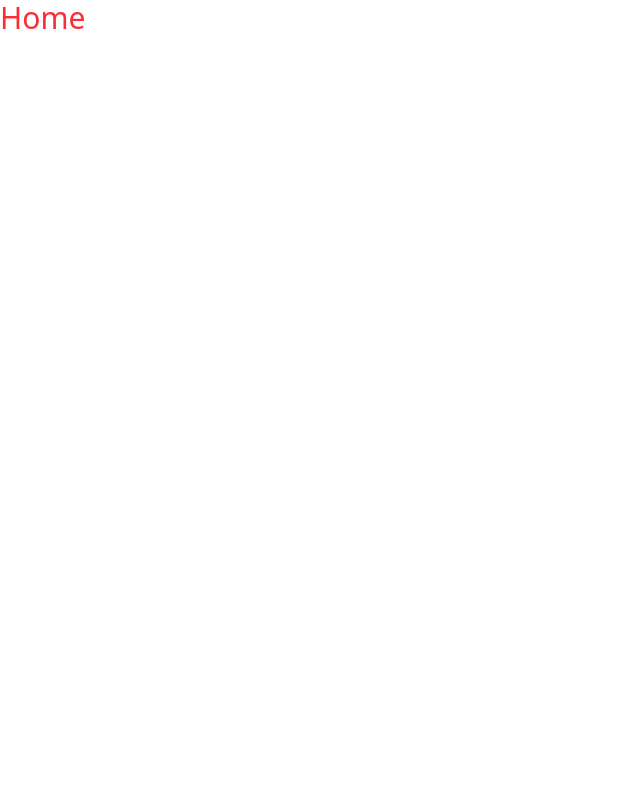
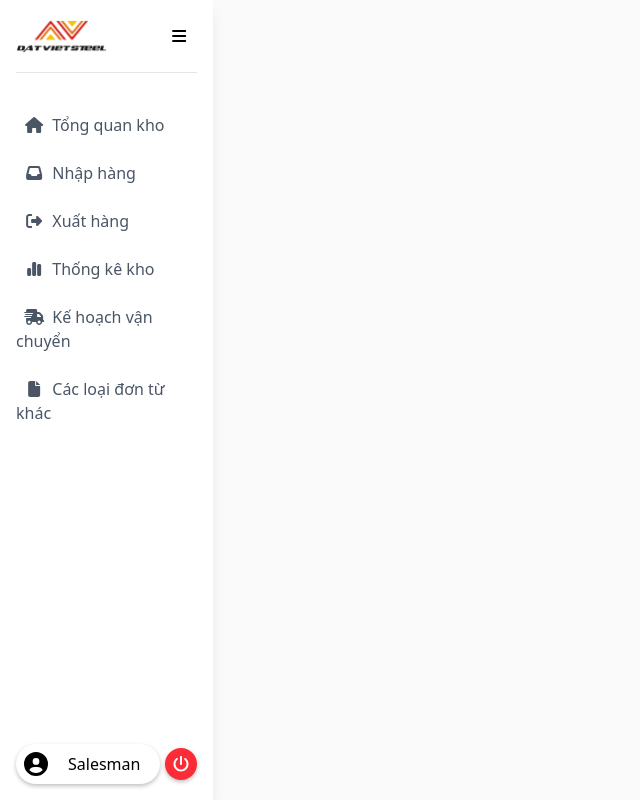
Before and after one commit to swp-wms/wms-fe, a React (Vite) app: page / in a window 1280 px wide. Shown: the whole page, without its empty margins (0-640 px from the left). Built offline with nearby package versions, Linux system fonts and the light colour scheme.

Commit message:
add:sidebar

```diff
--- a/package.json
+++ b/package.json
@@ -11,6 +11,11 @@
   },
   "dependencies": {
     "@emotion/react": "^11.14.0",
+    "@fortawesome/fontawesome-svg-core": "^6.7.2",
+    "@fortawesome/free-brands-svg-icons": "^6.7.2",
+    "@fortawesome/free-regular-svg-icons": "^6.7.2",
+    "@fortawesome/free-solid-svg-icons": "^6.7.2",
+    "@fortawesome/react-fontawesome": "^0.2.2",
     "@mantine/core": "^8.0.1",
     "@mantine/hooks": "^8.0.1",
     "@tailwindcss/vite": "^4.1.7",
--- a/src/App.jsx
+++ b/src/App.jsx
@@ -2,6 +2,7 @@ import React from 'react';
 import { Routes, Route } from 'react-router-dom';
 import Home from './pages/Home';
 import Login from './pages/Login';
+
 
 function App() {
   return (
--- /dev/null
+++ b/src/components/common/header.jsx
@@ -0,0 +1,14 @@
+import React from "react";
+import Sidebar from "./sidebar";
+
+const Header = () => {
+  return (
+    <section className="">
+      <div>
+        <Sidebar/>
+      </div>
+    </section>
+  );
+};
+
+export default Header;
--- /dev/null
+++ b/src/components/common/sidebar.jsx
@@ -0,0 +1,102 @@
+import React from "react";
+import { Link } from "react-router-dom";
+import { FontAwesomeIcon } from "@fortawesome/react-fontawesome";
+import {
+  faBars,
+  faHouse,
+  faInbox,
+  faRightFromBracket,
+  faChartSimple,
+  faTruckFast,
+  faFile,
+  faCircleUser,
+  faPowerOff,
+} from "@fortawesome/free-solid-svg-icons";
+
+const sideElement = [
+  {
+    id: 1,
+    icon: faHouse,
+    path: "/tong-quan-kho",
+    name: "Tổng quan kho",
+  },
+  {
+    id: 2,
+    icon: faInbox,
+    path: "/nhap-hang",
+    name: "Nhập hàng",
+  },
+  {
+    id: 3,
+    icon: faRightFromBracket,
+    path: "/xuat-hang",
+    name: "Xuất hàng",
+  },
+  {
+    id: 4,
+    icon: faChartSimple,
+    path: "/thong-ke-kho",
+    name: "Thống kê kho",
+  },
+  {
+    id: 5,
+    icon: faTruckFast,
+    path: "/ke-hoach-van-chuyen",
+    name: "Kế hoạch vận chuyển",
+  },
+  {
+    id: 6,
+    icon: faFile,
+    path: "/cac-loai-don-tu-khac",
+    name: "Các loại đơn từ khác",
+  },
+];
+
+const role = [
+  {
+    id: 1,
+    name: "Salesman",
+  },
+  {
+    id: 2,
+    name: "Warehouse Keeper",
+  },
+];
+const Sidebar = () => {
+  return (
+    <div className="flex flex-col h-screen w-1/6 fixed bg-white px-4 shadow-lg justify-between">
+      <div className="">
+        <div className="flex flex-row items-center justify-between py-4 ">
+          <img src="/logo.png" className="w-1/2" />
+          <FontAwesomeIcon icon={faBars} className="w-1/5" />
+        </div>
+        <hr className="opacity-10" />
+        <ul className="flex flex-col gap-2 mt-8">
+          {sideElement.map((item) => (
+            <li
+              key={item.id}
+              className=" text-gray-600 py-2 hover-btn"
+            >
+              <FontAwesomeIcon icon={item.icon} className="w-1/5" />
+              <Link to={item.path}>{item.name}</Link>
+            </li>
+          ))}
+        </ul>
+      </div>
+
+      <div className="mb-4 flex flex-row items-center justify-between">
+        <div className="flex flex-row rounded-full bg-white shadow-btn p-2 w-fit justify-between items-center gap-2">
+          <FontAwesomeIcon icon={faCircleUser} size="xl" />
+          <span className="px-3 font-medium">
+            {role.filter((item) => item.id === 1)[0].name}
+          </span>
+        </div>
+        <div className="rounded-full bg-red-500 size-8 flex items-center justify-center shadow-btn">
+          <FontAwesomeIcon icon={faPowerOff} color="white" />
+        </div>
+      </div>
+    </div>
+  );
+};
+
+export default Sidebar;
--- a/src/index.css
+++ b/src/index.css
@@ -1 +1,13 @@
 @import "tailwindcss";
+
+body {
+    @apply bg-[#FAFAFA];
+}
+
+.shadow-btn {
+    @apply shadow-[0_2px_4px_rgba(0,0,0,0.25)];
+}
+
+.hover-btn{
+    @apply hover:bg-white hover:text-black hover:rounded-md hover:shadow-[0_2px_4px_rgba(0,0,0,0.25)] hover:duration-200 hover:translate-x-1 hover:cursor-pointer;
+}
--- a/src/pages/Home.jsx
+++ b/src/pages/Home.jsx
@@ -1,8 +1,9 @@
 import React from 'react'
-
+import Header from '../components/common/header'
 const Home = () => {
   return (
-    <div className='text-3xl text-red-500'>Home</div>
+    <Header/>
+
   )
 }
 
```
Also changed, not shown: public/logo.png (added), 1 other file (tests, documents, lock files or other folders).
